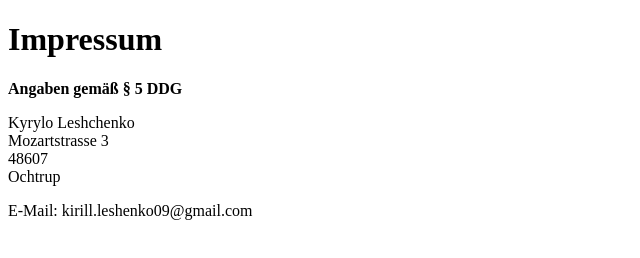
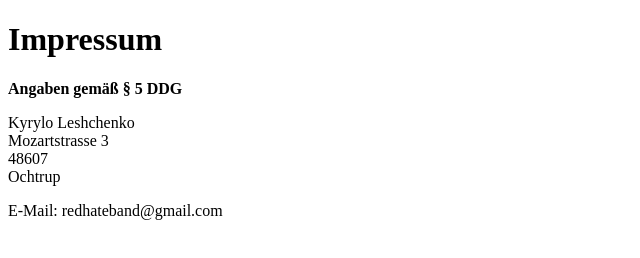
Before and after one commit to popman09/imressum, a plain HTML site: page index.html in a window 1280 px wide. Shown: the full height of the page, 0-640 px from the left. Drawn offline with Linux system fonts and the light colour scheme.

Commit message:
Update index.html

```diff
--- a/index.html
+++ b/index.html
@@ -18,7 +18,7 @@
     </p>
 
     <p>
-        E-Mail: kirill.leshenko09@gmail.com
+        E-Mail: redhateband@gmail.com
     </p>
 </body>
 </html>
```
